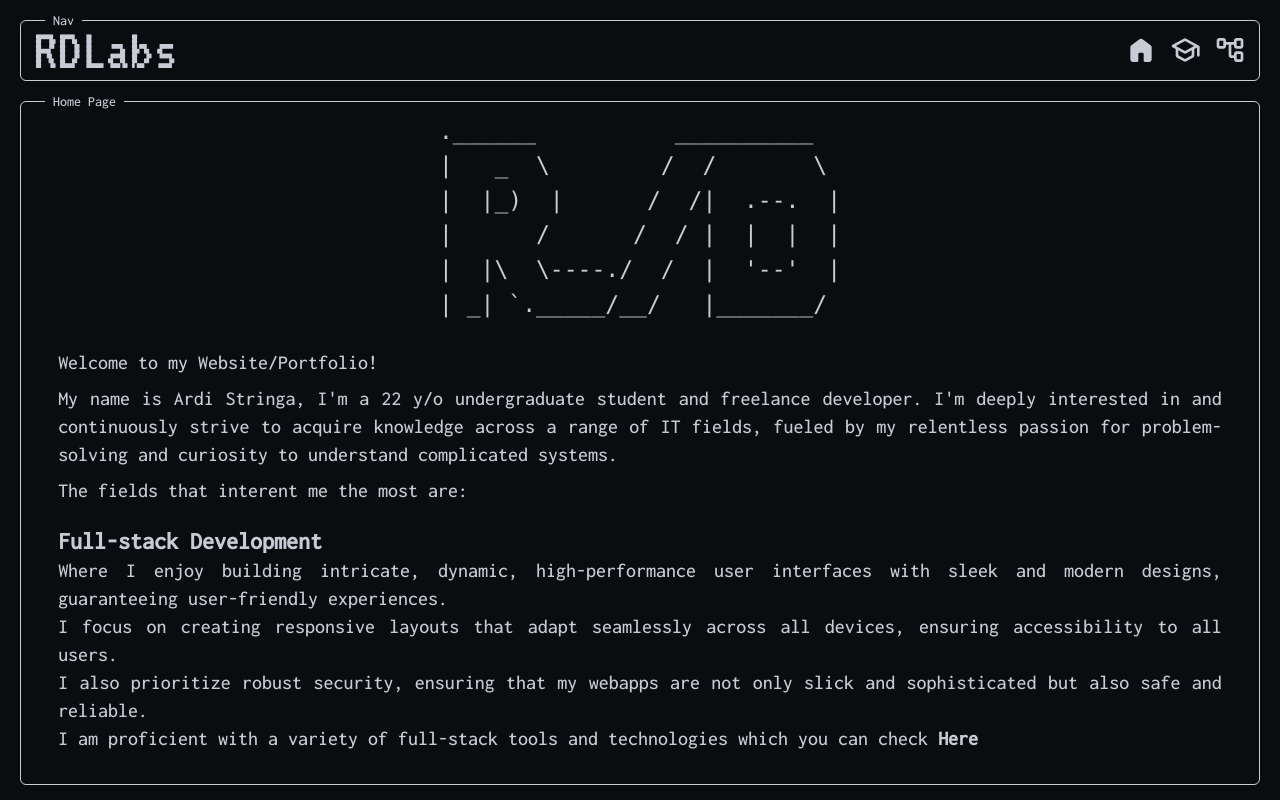
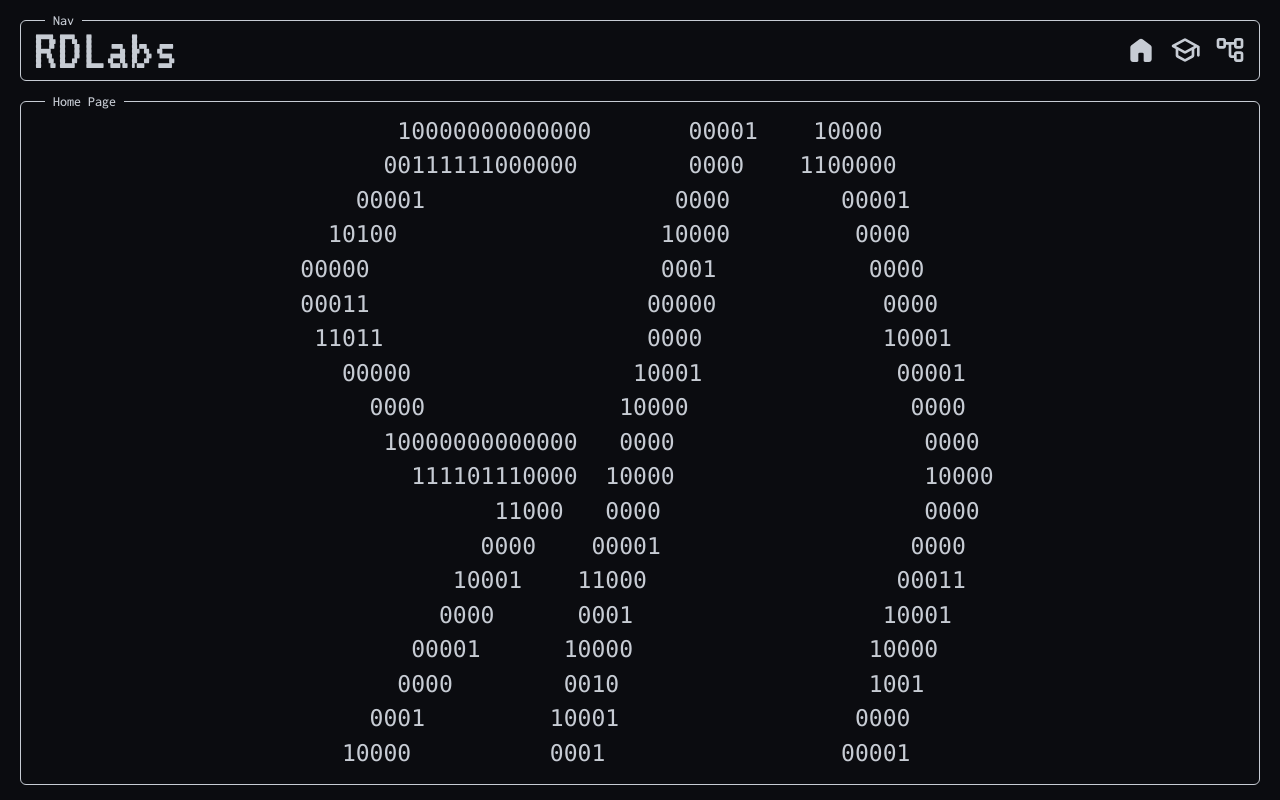
Before and after one commit to RDlabz/RD, a Next.js app: page / in a window 1280 px wide. Built offline with nearby package versions, Linux system fonts and the light colour scheme.

Commit message:
Try logo

```diff
--- a/src/components/Ascii.tsx
+++ b/src/components/Ascii.tsx
@@ -2,12 +2,27 @@ export default function Ascii() {
     return (
         <div className="w-full flex items-center justify-center pb-5">
             <pre>{
-`.______          __________
-|   _  \\        /  /       \\
-|  |_)  |      /  /|  .--.  |
-|      /      /  / |  |  |  |
-|  |\\  \\----./  /  |  '--'  |
-| _| \`._____/__/   |_______/
+`            10000000000000       00001    10000
+           00111111000000        0000    1100000
+         00001                  0000        00001
+       10100                   10000         0000
+     00000                     0001           0000
+     00011                    00000            0000
+      11011                   0000             10001
+        00000                10001              00001
+          0000              10000                0000
+           10000000000000   0000                  0000
+             111101110000  10000                  10000
+                   11000   0000                   0000
+                  0000    00001                  0000
+                10001    11000                  00011
+               0000      0001                  10001
+             00001      10000                 10000
+            0000        0010                  1001
+          0001         10001                 0000
+        10000          0001                 00001
+       1000           0000        00000000001000
+     00001           10001       00000000000000
 `}
             </pre>
         </div>
```
